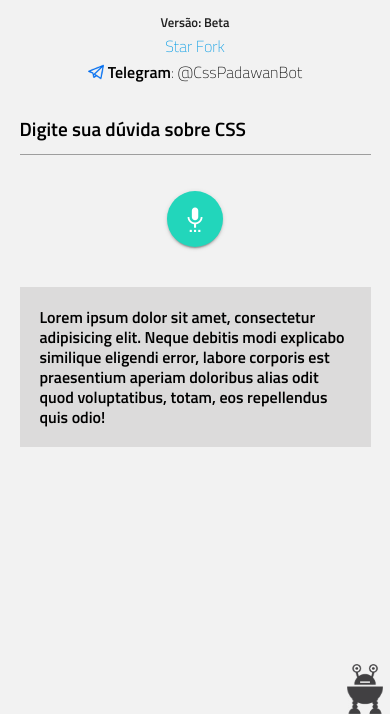
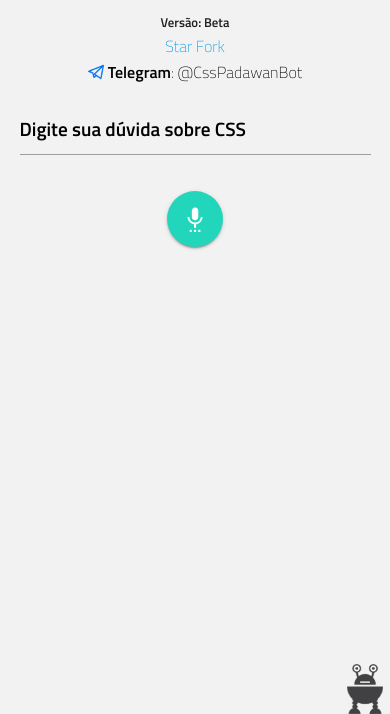
Before and after one commit to hjdesigner/css-padawan, a website: page src/index.html in a window 390 px wide. Shown: the part 130-844 px from the top of the page. Drawn offline with Linux system fonts and the light colour scheme.

Commit message:
I made some improvements to the design structure to make maintenance easier. And i changed layout leaving cleaner and thinking mobile first

```diff
--- a/src/index.html
+++ b/src/index.html
@@ -59,7 +59,7 @@
       <div class="col s12">
         <div id="carregando" class="carregando">Aguarde por favor!</div>
         <div id="spokenResponse" class="spoken-response">
-          <div class="spoken-response__text">Lorem ipsum dolor sit amet, consectetur adipisicing elit. Neque debitis modi explicabo similique eligendi error, labore corporis est praesentium aperiam doloribus alias odit quod voluptatibus, totam, eos repellendus quis odio!</div>
+          <div class="spoken-response__text"></div>
         </div>
       </div>
     </div>
--- a/src/sass/components/_geral.scss
+++ b/src/sass/components/_geral.scss
@@ -19,7 +19,7 @@ label[for="speech"].active{
   font-weight: 600;
   padding: 20px;
   line-height: 20px;
-  opacity: 1;
+  opacity: 0;
 }
 .spoken-response.is-active{
   transition: opacity .25s ease-in-out;
```
Also changed, not shown: src/css/style.css, 1 other file.
